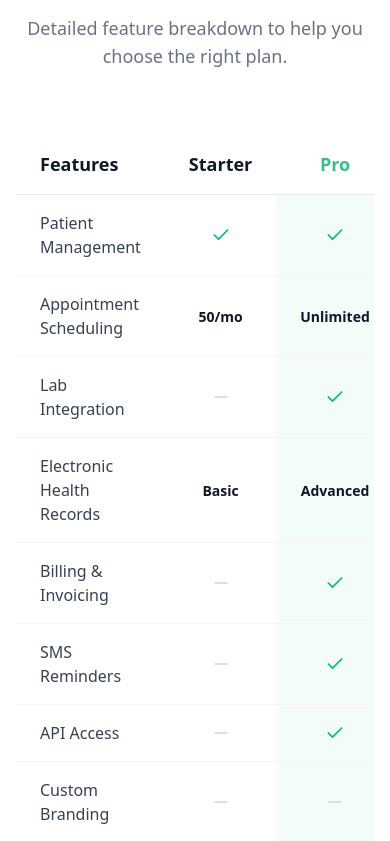
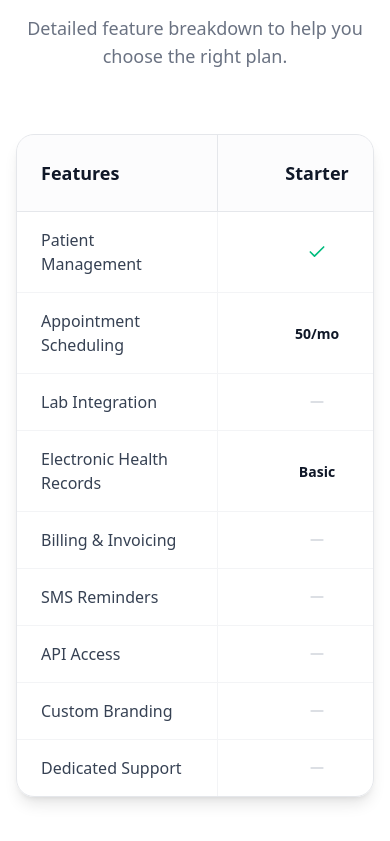
Before and after one commit to niks-nikhil-anand/swasthify_admin_portal, a Next.js app: page /pricing in a window 390 px wide. Shown: the part 2403-3244 px from the top of the page. Built offline with nearby package versions, Linux system fonts and the light colour scheme.

Commit message:
style: refine pricing feature comparison table with updated borders, hover effects, and responsive adjustments.

```diff
--- a/components/pricing/FeatureComparison.tsx
+++ b/components/pricing/FeatureComparison.tsx
@@ -24,24 +24,28 @@ export function FeatureComparison() {
                     </p>
                 </div>
 
+                <div className="overflow-hidden border border-gray-200 rounded-2xl shadow-lg">
                     <div className="overflow-x-auto">
-                    <table className="w-full text-left border-collapse">
+                        <table className="w-full text-left border-collapse min-w-[800px]">
                             <thead>
-                            <tr className="border-b border-gray-200">
-                                <th className="py-4 px-6 text-lg font-semibold text-gray-900 w-1/4">Features</th>
-                                <th className="py-4 px-6 text-lg font-semibold text-gray-900 text-center w-1/4">Starter</th>
-                                <th className="py-4 px-6 text-lg font-semibold text-primary text-center w-1/4">Pro</th>
-                                <th className="py-4 px-6 text-lg font-semibold text-gray-900 text-center w-1/4">Enterprise</th>
+                                <tr className="bg-gray-50/50 border-b border-gray-200">
+                                    <th className="py-6 px-6 text-lg font-semibold text-gray-900 w-1/4">Features</th>
+                                    <th className="py-6 px-6 text-lg font-semibold text-gray-900 text-center w-1/4 border-l border-gray-200">Starter</th>
+                                    <th className="py-6 px-6 text-lg font-semibold text-primary text-center w-1/4 bg-primary/5 border-l border-r border-primary/20 relative">
+                                        Pro
+                                        <div className="absolute top-0 left-0 w-full h-1 bg-primary/20"></div>
+                                    </th>
+                                    <th className="py-6 px-6 text-lg font-semibold text-gray-900 text-center w-1/4">Enterprise</th>
                                 </tr>
                             </thead>
-                        <tbody>
+                            <tbody className="divide-y divide-gray-100">
                                 {features.map((feature, index) => (
-                                <tr key={index} className="border-b border-gray-100 hover:bg-gray-50 transition-colors">
-                                    <td className="py-4 px-6 text-gray-700 font-medium">{feature.name}</td>
-                                    <td className="py-4 px-6 text-center">
+                                    <tr key={index} className="hover:bg-gray-50/50 transition-colors group">
+                                        <td className="py-4 px-6 text-gray-700 font-medium group-hover:text-gray-900">{feature.name}</td>
+                                        <td className="py-4 px-6 text-center border-l border-gray-100">
                                             {renderValue(feature.starter)}
                                         </td>
-                                    <td className="py-4 px-6 text-center bg-primary/5">
+                                        <td className="py-4 px-6 text-center bg-primary/5 border-l border-r border-primary/10 group-hover:bg-primary/10 transition-colors">
                                             {renderValue(feature.pro)}
                                         </td>
                                         <td className="py-4 px-6 text-center">
@@ -51,6 +55,7 @@ export function FeatureComparison() {
                                 ))}
                             </tbody>
                         </table>
+                    </div>
                 </div>
             </div>
         </section>
```
Lines whose indentation alone changed are shown as unchanged.
